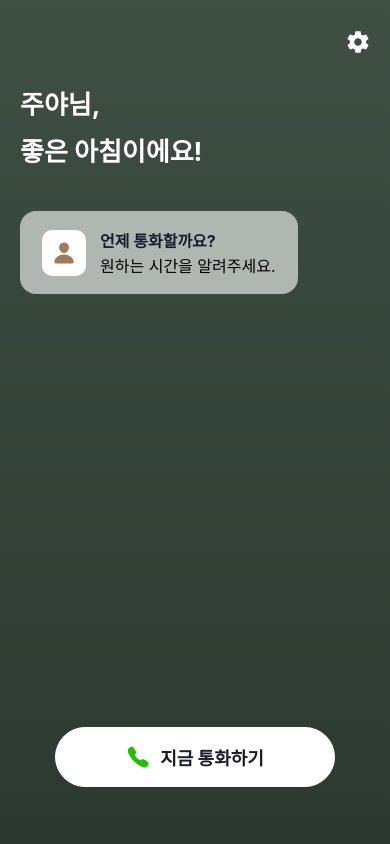
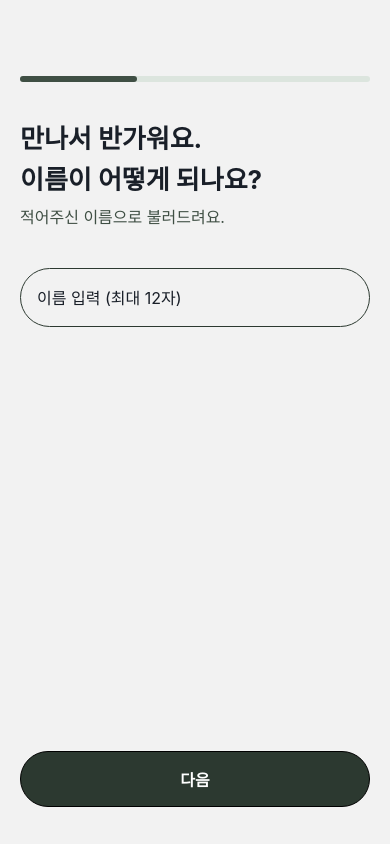
Before and after one commit to kosuha/hau, a React Native app in the folder rn-hau/: screen /VoiceSetting in a window 390 px wide. Built offline with nearby package versions, Linux system fonts and the light colour scheme.

Commit message:
사용자 정보 context api

```diff
--- a/rn-hau/package.json
+++ b/rn-hau/package.json
@@ -9,6 +9,7 @@
     "web": "expo start --web"
   },
   "dependencies": {
+    "@react-native-community/datetimepicker": "8.2.0",
     "@react-navigation/native": "^7.0.19",
     "@react-navigation/native-stack": "^7.3.3",
     "expo": "~52.0.42",
@@ -18,10 +19,10 @@
     "react-native": "0.76.8",
     "react-native-date-picker": "^5.0.12",
     "react-native-linear-gradient": "^2.8.3",
+    "react-native-modal": "^14.0.0-rc.1",
     "react-native-safe-area-context": "4.12.0",
     "react-native-screens": "~4.4.0",
-    "react-native-svg": "15.8.0",
-    "@react-native-community/datetimepicker": "8.2.0"
+    "react-native-svg": "15.8.0"
   },
   "devDependencies": {
     "@babel/core": "^7.25.2",
--- /dev/null
+++ b/rn-hau/src/context/UserContext.tsx
@@ -0,0 +1,54 @@
+import React, { createContext, useState, useContext, ReactNode } from 'react';
+
+// 온보딩 데이터 타입 정의
+interface UserData {
+  birthdate?: Date;
+  name?: string;
+  selfStory?: string;
+  voice?: string;
+  callTime?: string;
+}
+
+// Context 값 타입 정의
+interface UserContextProps {
+  userData: UserData;
+  updateUserData: (data: Partial<UserData>) => void;
+}
+
+// Context 생성 (기본값은 undefined 또는 기본 객체)
+const UserContext = createContext<UserContextProps | undefined>(undefined);
+
+// Provider 컴포넌트 생성
+interface UserProviderProps {
+  children: ReactNode;
+}
+
+export const UserProvider: React.FC<UserProviderProps> = ({ children }) => {
+  const [userData, setUserData] = useState<UserData>({
+    birthdate: new Date(),
+    name: '',
+    selfStory: '',
+    voice: 'Beomsoo',
+    callTime: '',
+  });
+
+  const updateUserData = (data: Partial<UserData>) => {
+    setUserData(prevData => ({ ...prevData, ...data }));
+    console.log('User data updated:', { ...userData, ...data }); // 데이터 확인용 로그
+  };
+
+  return (
+    <UserContext.Provider value={{ userData, updateUserData }}>
+      {children}
+    </UserContext.Provider>
+  );
+};
+
+// Context 사용을 위한 커스텀 훅
+export const useUser = (): UserContextProps => {
+  const context = useContext(UserContext);
+  if (!context) {
+    throw new Error('useUser must be used within an UserProvider');
+  }
+  return context;
+};
--- a/rn-hau/src/navigation/AppNavigator.tsx
+++ b/rn-hau/src/navigation/AppNavigator.tsx
@@ -8,6 +8,7 @@ import SettingsStackNavigator, { SettingsStackParamList } from './SettingsStackN
 import OnboardingNavigator, { OnboardingStackParamList } from './OnboardingNavigator';
 import PermissionScreen from '../screens/Permissions/PermissionScreen';
 import LoginScreen from '../screens/Login/LoginScreen';
+import { UserProvider } from '../context/UserContext';
 
 export type RootStackParamList = {
   Main: undefined;
@@ -21,8 +22,9 @@ const Stack = createNativeStackNavigator<RootStackParamList>();
 
 const AppNavigator: React.FC = () => {
   return (
+    <UserProvider>
       <NavigationContainer>
-      <Stack.Navigator initialRouteName="Main">
+        <Stack.Navigator initialRouteName="OnboardingStack">
           <Stack.Screen
             name="Main"
             component={MainScreen}
@@ -50,6 +52,7 @@ const AppNavigator: React.FC = () => {
           />
         </Stack.Navigator>
       </NavigationContainer>
+    </UserProvider>
   );
 };
 
--- a/rn-hau/src/screens/Onboarding/BirthdateInputScreen.tsx
+++ b/rn-hau/src/screens/Onboarding/BirthdateInputScreen.tsx
@@ -7,16 +7,19 @@ import { OnboardingStackParamList } from '../../navigation/OnboardingNavigator';
 import { colors } from '../../styles/theme';
 import { useState } from 'react';
 import DateTimePicker from '@react-native-community/datetimepicker';
+import { useUser } from '../../context/UserContext';
 
 type OnboardingNavigationProp = NativeStackNavigationProp<OnboardingStackParamList, 'BirthdateInput'>;
 
 const BirthdateInputScreen = () => {
+  const { userData, updateUserData } = useUser();
   const onboardingNavigation = useNavigation<OnboardingNavigationProp>();
-  const [selectedDate, setSelectedDate] = useState(new Date());
+  const [selectedDate, setSelectedDate] = useState(userData.birthdate || new Date());
 
   const onChange = (event: any, selectedDate?: Date) => {
     const currentDate = selectedDate || new Date();
     setSelectedDate(currentDate);
+    updateUserData({ birthdate: currentDate });
   };
 
   return (
@@ -38,7 +41,7 @@ const BirthdateInputScreen = () => {
               marginTop: 20,
             }}>
               <DateTimePicker
-                value={selectedDate}
+                value={selectedDate || new Date()}
                 mode="date"
                 display={Platform.OS === 'ios' ? 'spinner' : 'default'}
                 onChange={onChange}
@@ -60,7 +63,12 @@ const BirthdateInputScreen = () => {
                 height: 56,
                 marginBottom: 37,
               }}
-              onPress={() => onboardingNavigation.navigate('SelfStory')}
+              onPress={() => {
+                // TODO: 생년월일 유효성 검사
+
+                updateUserData({ birthdate: selectedDate });
+                onboardingNavigation.navigate('SelfStory');
+              }}
             >
               <Text style={{
                 color: colors.light,
--- a/rn-hau/src/screens/Onboarding/NameInputScreen.tsx
+++ b/rn-hau/src/screens/Onboarding/NameInputScreen.tsx
@@ -5,11 +5,15 @@ import { NativeStackNavigationProp } from '@react-navigation/native-stack';
 import { SafeAreaProvider, SafeAreaView } from 'react-native-safe-area-context';
 import { OnboardingStackParamList } from '../../navigation/OnboardingNavigator';
 import { colors } from '../../styles/theme';
+import { useUser } from '../../context/UserContext';
+import { useState } from 'react';
 
 type OnboardingNavigationProp = NativeStackNavigationProp<OnboardingStackParamList, 'BirthdateInput'>;
 
 const NameInputScreen = () => {
   const onboardingNavigation = useNavigation<OnboardingNavigationProp>();
+  const { userData, updateUserData } = useUser();
+  const [name, setName] = useState(userData.name || '');
 
   return (
     <SafeAreaProvider>
@@ -37,6 +41,8 @@ const NameInputScreen = () => {
                 </View>
                 <View style={styles.inputContainer}>
                   <TextInput
+                    value={name}
+                    onChangeText={setName}
                     style={styles.input}
                     placeholder="이름 입력 (최대 12자)"
                     maxLength={12}
@@ -57,7 +63,12 @@ const NameInputScreen = () => {
                     height: 56,
                     marginBottom: 37,
                   }}
-                  onPress={() => onboardingNavigation.navigate('BirthdateInput')}
+                  onPress={() => {
+                    // TODO: 이름 유효성 검사
+
+                    updateUserData({ name: name });
+                    onboardingNavigation.navigate('BirthdateInput');
+                  }}
                 >
                   <Text style={{
                     color: colors.light,
--- a/rn-hau/src/screens/Onboarding/SelfStoryScreen.tsx
+++ b/rn-hau/src/screens/Onboarding/SelfStoryScreen.tsx
@@ -7,6 +7,7 @@ import { OnboardingStackParamList } from '../../navigation/OnboardingNavigator';
 import { colors } from '../../styles/theme';
 import { RootStackParamList } from '../../navigation/AppNavigator';
 import { useState } from 'react';
+import { useUser } from '../../context/UserContext';
 
 type AppNavigationProp = NativeStackNavigationProp<RootStackParamList, 'Main'>;
 type OnboardingNavigationProp = NativeStackNavigationProp<OnboardingStackParamList, 'SelfStory'>;
@@ -14,7 +15,8 @@ type OnboardingNavigationProp = NativeStackNavigationProp<OnboardingStackParamLi
 const SelfStoryScreen = () => {
   const onboardingNavigation = useNavigation<OnboardingNavigationProp>();
   const appNavigation = useNavigation<AppNavigationProp>();
-  const [text, setText] = useState('');
+  const { userData, updateUserData } = useUser();
+  const [text, setText] = useState(userData.selfStory || '');
   const maxLength = 2000;
 
   return (
@@ -76,7 +78,12 @@ const SelfStoryScreen = () => {
                     height: 56,
                     marginBottom: 37,
                   }}
-                  onPress={() => appNavigation.navigate('Permission')}
+                  onPress={() => {
+                    // TODO: 이야기 유효성 검사
+
+                    updateUserData({ selfStory: text });
+                    appNavigation.navigate('Permission');
+                  }}
                 >
                   <Text style={{
                     color: colors.light,
--- a/rn-hau/src/screens/Settings/ProfileScreen.tsx
+++ b/rn-hau/src/screens/Settings/ProfileScreen.tsx
@@ -6,13 +6,39 @@ import { NativeStackNavigationProp } from '@react-navigation/native-stack';
 import { SafeAreaProvider, SafeAreaView } from 'react-native-safe-area-context';
 import { colors } from '../../styles/theme';
 import { useState } from 'react';
+import { useUser } from '../../context/UserContext';
+import DateTimePicker, { DateTimePickerEvent } from '@react-native-community/datetimepicker';
+import Modal from 'react-native-modal';
 
 type SettingsNavigationProp = NativeStackNavigationProp<SettingsStackParamList, 'Profile'>;
 
 const ProfileScreen = () => {
   const settingsNavigation = useNavigation<SettingsNavigationProp>();
-  const [text, setText] = useState('');
   const maxLength = 2000;
+  const { userData, updateUserData } = useUser();
+
+  const [selectedDate, setSelectedDate] = useState(userData.birthdate || new Date());
+  const [name, setName] = useState(userData.name || '');
+  const [selfStory, setSelfStory] = useState(userData.selfStory || '');
+
+  const [showDatePicker, setShowDatePicker] = useState(false);
+
+  const onChangeDate = (event: DateTimePickerEvent, date?: Date) => {
+    if (date) {
+      setSelectedDate(date);
+      if (Platform.OS === 'android') {
+        setShowDatePicker(false);
+      }
+    } else {
+      if (Platform.OS === 'android') {
+        setShowDatePicker(false);
+      }
+    }
+  };
+
+  const closeDatePickerModal = () => {
+    setShowDatePicker(false);
+  };
 
   return (
     <SafeAreaProvider>
@@ -37,7 +63,10 @@ const ProfileScreen = () => {
           <View style={{ gap: 34 }}>
             <View style={{ gap: 8 }}>
               <Text style={styles.inputTitle}>이름</Text>
-              <TextInput style={{
+              <TextInput
+                value={name}
+                onChangeText={setName}
+                style={{
                   borderWidth: 1,
                   borderColor: 'gray',
                   borderRadius: 14,
@@ -48,7 +77,9 @@ const ProfileScreen = () => {
             </View>
             <View style={{ gap: 8 }}>
               <Text style={styles.inputTitle}>생년월일</Text>
-              <TouchableOpacity style={{
+              <TouchableOpacity onPress={() => {
+                setShowDatePicker(true);
+              }} style={{
                 borderWidth: 1,
                 borderColor: 'gray',
                 borderRadius: 14,
@@ -59,8 +90,30 @@ const ProfileScreen = () => {
               }}>
                 <Text style={{
                   fontSize: 16,
-                }}>1990.01.01</Text>
+                }}>{selectedDate.toLocaleDateString('ko-KR')}</Text>
               </TouchableOpacity>
+              <Modal
+                isVisible={showDatePicker}
+                onBackdropPress={closeDatePickerModal}
+                onSwipeComplete={closeDatePickerModal}
+                swipeDirection="down"
+                style={styles.bottomSheetModal}
+              >
+                <View style={styles.modalContent}>
+                  <DateTimePicker
+                    value={selectedDate}
+                    mode="date"
+                    display={Platform.OS === 'ios' ? 'spinner' : 'default'}
+                    onChange={onChangeDate}
+                    locale="ko-KR"
+                  />
+                  {Platform.OS === 'ios' && (
+                    <TouchableOpacity onPress={closeDatePickerModal} style={styles.confirmButton}>
+                       <Text style={styles.confirmButtonText}>확인</Text>
+                    </TouchableOpacity>
+                  )}
+                </View>
+              </Modal>
             </View>
             <View style={{ gap: 8 }}>
               <Text style={styles.inputTitle}>나의 이야기</Text>
@@ -76,12 +129,12 @@ const ProfileScreen = () => {
                   numberOfLines={8}
                   maxLength={maxLength}
                   textAlignVertical="top"
-                  value={text}
-                  onChangeText={setText}
+                  value={selfStory}
+                  onChangeText={setSelfStory}
                 />
                 <View style={styles.characterCount}>
                   <Text style={styles.characterCountText}>
-                    {text.length}/{maxLength}
+                    {selfStory.length}/{maxLength}
                   </Text>
                 </View>
               </View>
@@ -109,7 +162,14 @@ const ProfileScreen = () => {
                 height: 56,
                 marginBottom: 37,
               }}
-              onPress={() => {}}
+              onPress={() => {
+                updateUserData({
+                  name: name,
+                  birthdate: selectedDate,
+                  selfStory: selfStory,
+                });
+                settingsNavigation.goBack();
+              }}
             >
               <Text style={{
                 color: colors.light,
@@ -137,6 +197,10 @@ interface Style {
   input: TextStyle;
   characterCount: ViewStyle;
   characterCountText: TextStyle;
+  bottomSheetModal: ViewStyle;
+  modalContent: ViewStyle;
+  confirmButton: ViewStyle;
+  confirmButtonText: TextStyle;
 }
 
 const styles: Style = {
@@ -146,6 +210,7 @@ const styles: Style = {
     gap: 16,
     justifyContent: 'flex-start',
     alignItems: 'flex-start',
+    backgroundColor: colors.light,
   },
   content: {
     flex: 1,
@@ -155,7 +220,7 @@ const styles: Style = {
   },
   inputTitle: {
     fontSize: 16,
-    fontWeight: 'medium',
+    fontWeight: '500',
   },
   logoutContainer: {
     flexDirection: 'row',
@@ -196,6 +261,34 @@ const styles: Style = {
     fontSize: 12,
     color: colors.disabled,
   },
+  bottomSheetModal: {
+    justifyContent: 'flex-end',
+    margin: 0,
+  },
+  modalContent: {
+    backgroundColor: 'white',
+    padding: 20,
+    borderTopLeftRadius: 20,
+    borderTopRightRadius: 20,
+    gap: 20,
+  },
+  confirmButton: {
+    backgroundColor: colors.primary,
+    padding: 16,
+    borderRadius: 999,
+    borderWidth: 1,
+    justifyContent: 'center',
+    alignItems: 'center',
+    flexDirection: 'row',
+    gap: 6,
+    height: 56,
+    marginBottom: 20,
+  },
+  confirmButtonText: {
+    color: 'white',
+    fontSize: 16,
+    fontWeight: 'bold',
+  },
 };
 
 export default ProfileScreen;
--- a/rn-hau/src/screens/Settings/VoiceSettingScreen.tsx
+++ b/rn-hau/src/screens/Settings/VoiceSettingScreen.tsx
@@ -6,6 +6,7 @@ import { NativeStackNavigationProp } from '@react-navigation/native-stack';
 import { SafeAreaProvider, SafeAreaView } from 'react-native-safe-area-context';
 import { colors } from '../../styles/theme';
 import { useState } from 'react';
+import { useUser } from '../../context/UserContext';
 
 type SettingsNavigationProp = NativeStackNavigationProp<SettingsStackParamList, 'CallTimeSetting'>;
 
@@ -41,7 +42,8 @@ const VoiceItem = ({ title, description, selected, onPress }: { title: string, d
 };
 const VoiceSettingScreen = () => {
   const settingsNavigation = useNavigation<SettingsNavigationProp>();
-  const [selectedVoice, setSelectedVoice] = useState<string>('선호');
+  const { userData, updateUserData } = useUser();
+  const [selectedVoice, setSelectedVoice] = useState<string>(userData.voice || 'Beomsoo');
 
   return (
     <SafeAreaProvider>
@@ -61,8 +63,8 @@ const VoiceSettingScreen = () => {
               fontWeight: 'medium',
             }}>원하는 목소리로 통화할 수 있어요.</Text>
             <View style={{ gap: 20 }}>
-              <VoiceItem title="범수" description="자상하고 차분한 남자 목소리" selected={selectedVoice === '선호'} onPress={() => setSelectedVoice('선호')} />
-              <VoiceItem title="진주" description="친절하고 밝은 여자 목소리" selected={selectedVoice === '주연'} onPress={() => setSelectedVoice('주연')} />
+              <VoiceItem title="범수" description="자상하고 차분한 남자 목소리" selected={selectedVoice === 'Beomsoo'} onPress={() => setSelectedVoice('Beomsoo')} />
+              <VoiceItem title="진주" description="친절하고 밝은 여자 목소리" selected={selectedVoice === 'Jinjoo'} onPress={() => setSelectedVoice('Jinjoo')} />
             </View>
           </View>
           <View>
@@ -79,7 +81,10 @@ const VoiceSettingScreen = () => {
                 height: 56,
                 marginBottom: 37,
               }}
-              onPress={() => {}}
+              onPress={() => {
+                updateUserData({ voice: selectedVoice });
+                settingsNavigation.goBack();
+              }}
             >
               <Text style={{
                 color: colors.light,
```
Also changed, not shown: 1 other file (tests, documents, lock files or other folders). Lines whose indentation alone changed are shown as unchanged.
